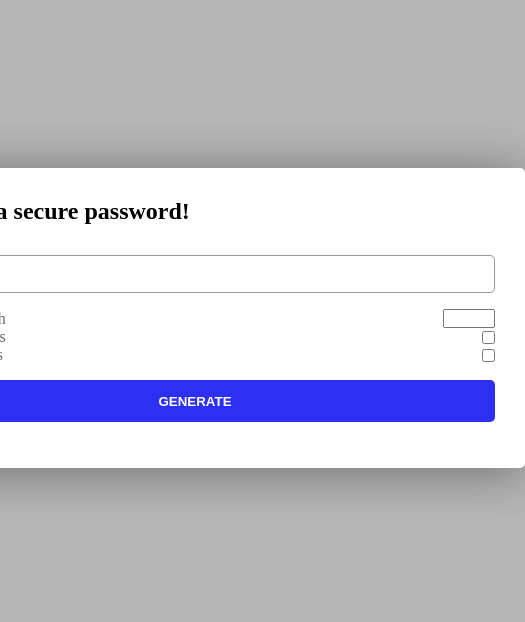
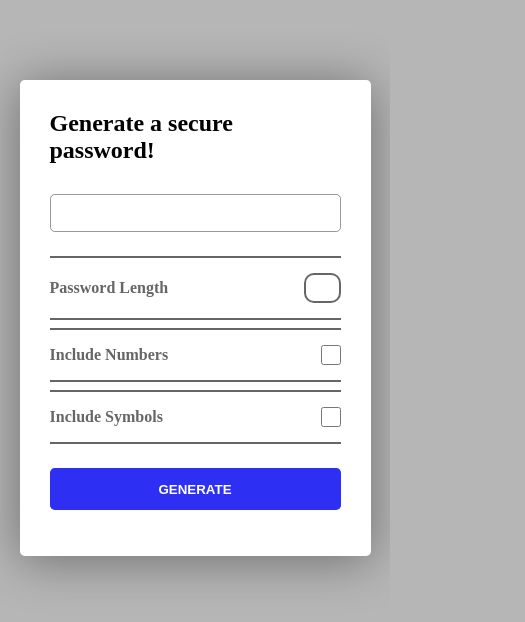
Before and after one commit to Zack1808/password-generator, a React (Create React App) app: page / in a window 390 px wide. Shown: the part 104-726 px from the top of the page, 525 px wide, since content can reach past the window. Built offline with nearby package versions, Linux system fonts and the light colour scheme.

Commit message:
Made the password generator responsive

```diff
--- a/src/components/App.js
+++ b/src/components/App.js
@@ -9,9 +9,9 @@ import '../css/App.css';
 // Creating the App component
 const App = () => {
   return (
-    <div>
+    <>
       <Form />
-    </div>
+    </>
   )
 }
 
--- a/src/components/Form.js
+++ b/src/components/Form.js
@@ -25,7 +25,7 @@ const Form = () => {
   return (
     <form className='password-form' onSubmit={onSubmit}>
       <h2>Generate a secure password!</h2>
-      <div className='passowrd-inputs'>
+      <div className='password-inputs'>
         <h4 className='password-text'>{password}</h4>
         <div className="flex">
           <label htmlFor="password-length">Password Length</label>
--- a/src/css/Form.css
+++ b/src/css/Form.css
@@ -2,20 +2,13 @@
     padding: 30px;
     background-color: #fff;
     display: flex;
+    width: 90vw;
+    max-width: 600px;
     flex-direction: column;
     gap: 30px;
     border-radius: .3rem;
     min-height: 280px;
     box-shadow: 0 4px 50px rgba(0, 0, 0, .4) ;
-}
-
-.password-text {
-    padding: 10px;
-    border: 1px solid rgba(0, 0, 0, .4);
-    border-radius: 0.3rem;
-    min-width: 75ch;
-    min-height: 2.4rem;
-    margin-bottom: 1rem;
 }
 
 .password-inputs {
@@ -24,14 +17,44 @@
     gap: 8px;
 }
 
+.password-text {
+    padding: 10px;
+    width: 100%;
+    display: flex;
+    justify-content: flex-start;
+    align-items: center;
+    border: 1px solid rgba(0, 0, 0, .4);
+    border-radius: 0.3rem;
+    min-height: 2.4rem;
+    margin-bottom: 1rem;
+    overflow-x: scroll;
+}
+
+
 .flex {
     display: flex;
     align-items: center;
     justify-content: space-between;
+    border-bottom: 2px solid rgba(0, 0, 0, .6);
+    border-top: 2px solid rgba(0, 0, 0, .6);
+    padding: 15px 0
 }
 
 label {
     color: rgba(0, 0, 0, .6);
+    font-weight: bold;
+}
+
+input[type="number"] {
+    height: 30px;
+    text-align: center;
+    border: 2px solid rgba(0, 0, 0, .6);
+    border-radius: 10px;
+}
+
+input[type="checkbox"]{
+    width: 20px;
+    height: 20px;
 }
 
 .btn {
@@ -55,3 +78,18 @@ label {
 .btn:hover {
     background-color: rgb(14, 11, 192);
 }
+
+::-webkit-scrollbar{
+    height: 8px;
+}
+
+::-webkit-scrollbar-thumb {
+    background: rgba(0, 0, 0, .6);
+    border-radius: 10px;
+}
+
+input::-webkit-outer-spin-button,
+input::-webkit-inner-spin-button {
+    -webkit-appearance: none;
+    margin: 0;
+}
```
